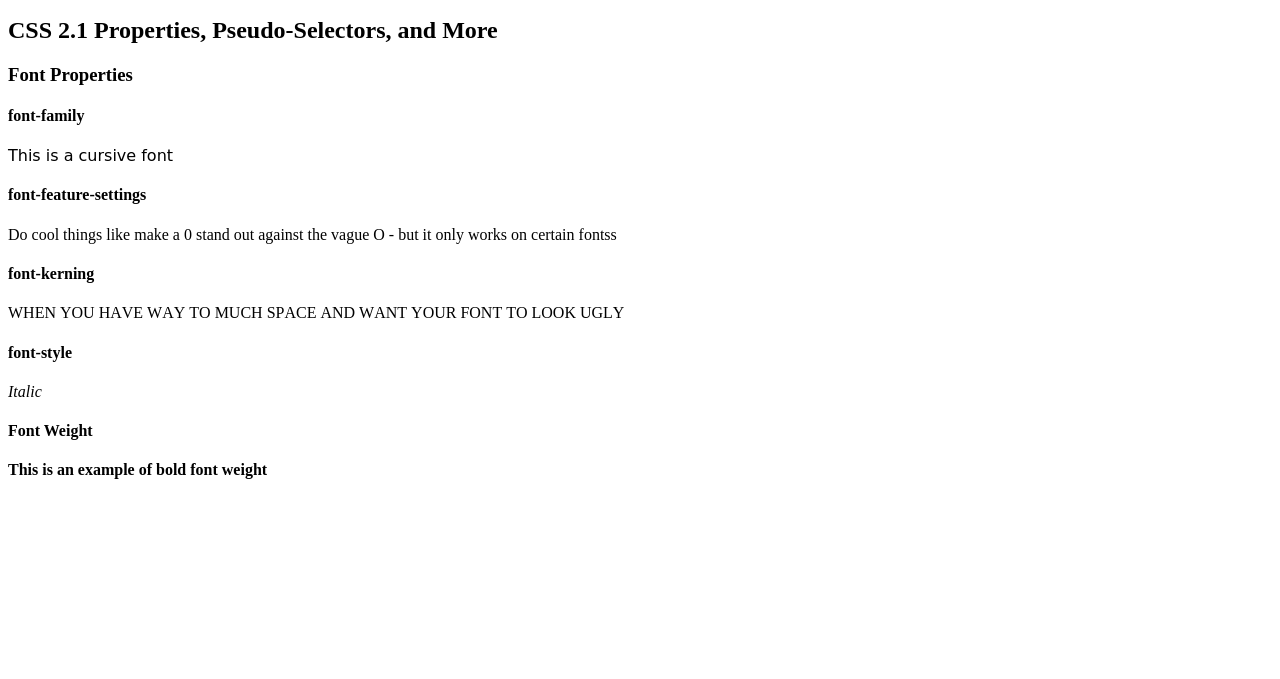
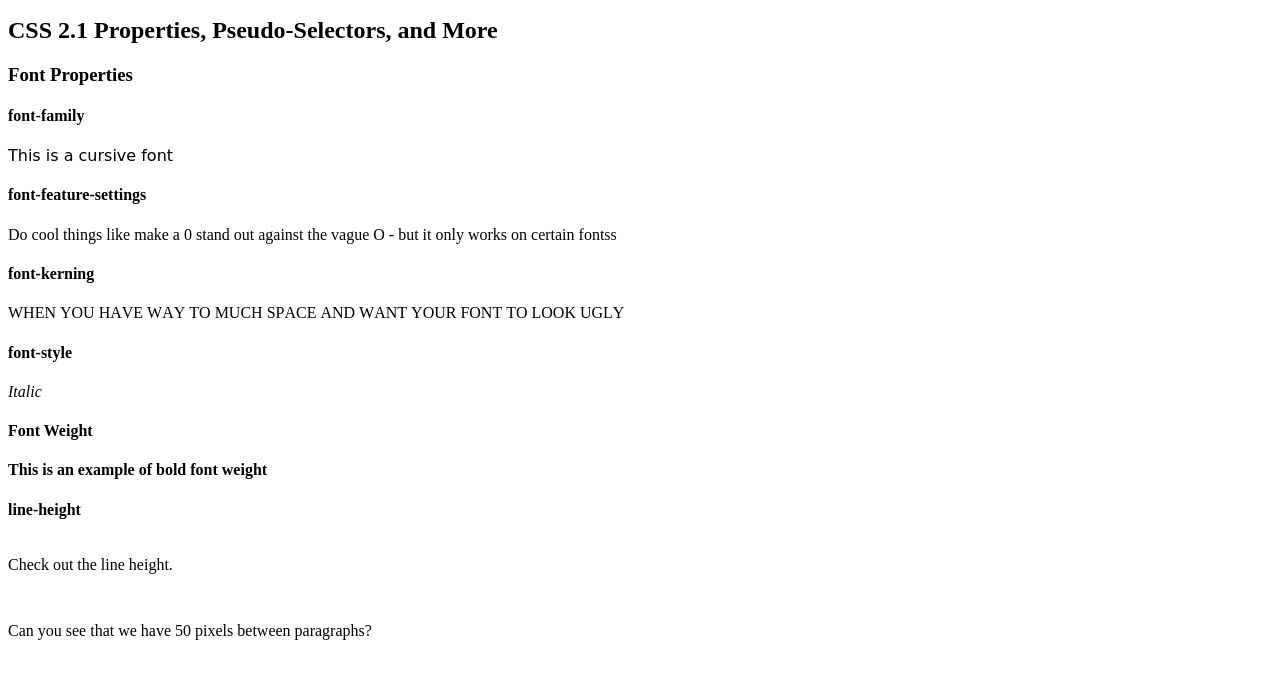
Before and after one commit to tlemke11/HTML-CSS-Mastery, a plain HTML site: page Kitchen Sink Site/index.html in a window 1280 px wide. Shown: the part 119-798 px from the top of the page. Drawn offline with Linux system fonts and the light colour scheme.

Commit message:
added line height

```diff
--- a/Kitchen Sink Site/index.html
+++ b/Kitchen Sink Site/index.html
@@ -22,4 +22,7 @@ and showcasing the features of HTML 5 at the same time. Basically, this is a gia
 <p class="italic"> Italic</p>
 <h4 class="css1">Font Weight</h4>
 <p class="bold">This is an example of bold font weight</p>
+<h4 class="css1">line-height</h4>
+<p class="line-height">Check out the line height.</p>
+<p class="line-height">Can you see that we have 50 pixels between paragraphs?</p>
 </html>
--- a/Kitchen Sink Site/stylesheet.css
+++ b/Kitchen Sink Site/stylesheet.css
@@ -16,3 +16,7 @@
 .italic {
     font-style:italic;
 }
+
+.line-height {
+    line-height: 50px;
+}
```
